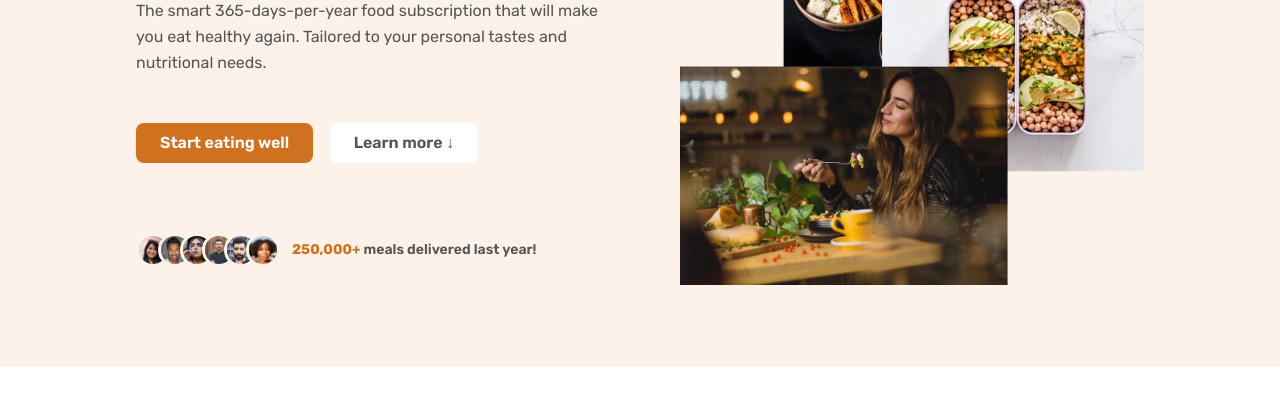
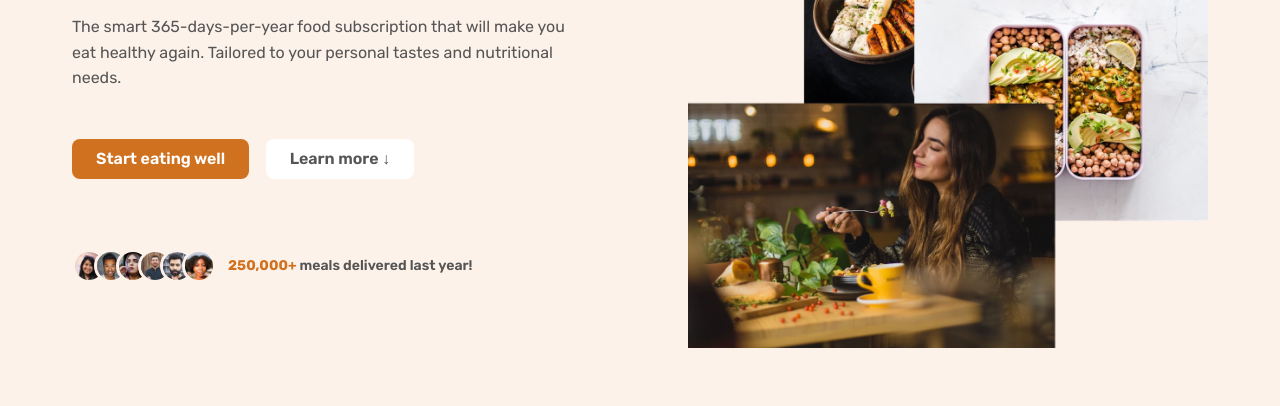
Before and after one commit to IsaiahSmith2580/Omnifood, a plain HTML site: page index.html in a window 1280 px wide. Shown: the part 309-715 px from the top of the page. Drawn offline with nearby package versions, Linux system fonts and the light colour scheme; some packages are replaced by stand-ins of ours; a script that the page names is missing.

Commit message:
hero updates

```diff
--- a/css/index.css
+++ b/css/index.css
@@ -97,18 +97,33 @@
 /* HERO SECTION */
 /******************************/
 
-.section-hero {
+/* .section-hero {
   background-color: #fdf2e9;
   padding: 4rem 0 8rem 0;
 }
 
 .hero {
-  max-width: 95rem;
+  max-width: 120rem;
   margin: 0 auto;
-  padding: 0 9.6rem;
+  padding: 0 rem;
   display: grid;
   grid-template-columns: 1fr 1fr;
   gap: 8rem;
+  align-items: center;
+} */
+
+.section-hero {
+  background-color: #fdf2e9;
+  padding: 4.8rem 0 9.6rem 0;
+}
+
+.hero {
+  max-width: 130rem;
+  margin: 0 auto;
+  padding: 0 3.2rem;
+  display: grid;
+  grid-template-columns: 1fr 1fr;
+  gap: 9.6rem;
   align-items: center;
 }
 
```
